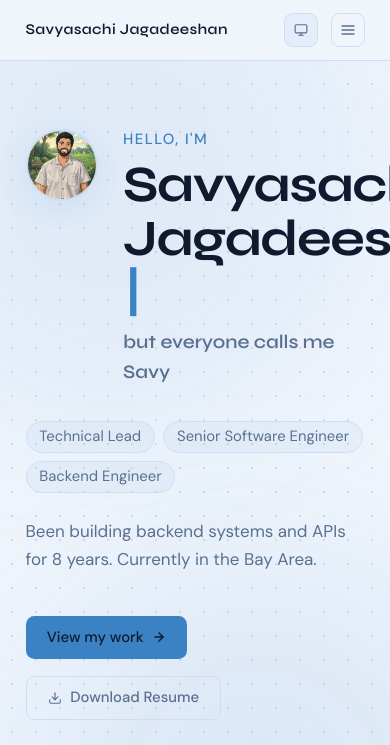
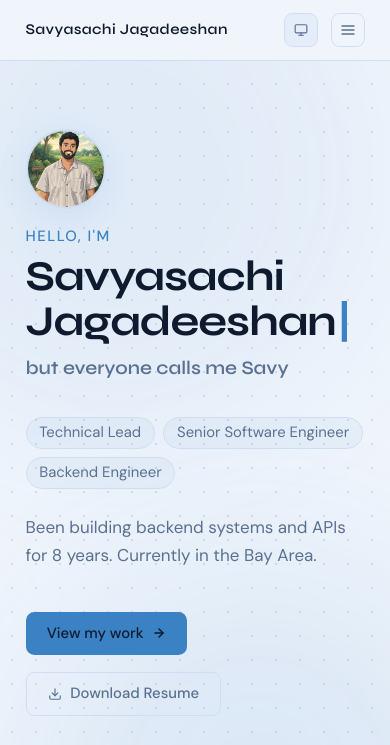
Before and after one commit to savyasachi16/savyasachi-portfolio, an Astro site: page / in a window 390 px wide. Shown: the top 745 px of the page. Built offline with nearby package versions, Linux system fonts and the light colour scheme; Astro itself is replaced by a stand-in of ours; some packages are replaced by stand-ins of ours; no server answers.

Commit message:
fix(hero): stack avatar above name on mobile, clamp name size to viewport

```diff
--- a/src/components/sections/Hero.astro
+++ b/src/components/sections/Hero.astro
@@ -8,7 +8,7 @@ const { name, bio, social, titles } = config;
   <div class="orb orb-b pointer-events-none absolute -bottom-32 -right-16 w-[400px] h-[400px] rounded-full"></div>
 
   <div class="relative z-10 max-w-6xl mx-auto px-6 py-16 w-full">
-    <div class="flex items-start gap-6 md:gap-8 mb-8">
+    <div class="flex flex-col sm:flex-row sm:items-start gap-4 sm:gap-6 md:gap-8 mb-8">
       <img
         src="/avatar.jpg"
         alt={`${name.first} ${name.last}`}
@@ -16,12 +16,12 @@ const { name, bio, social, titles } = config;
         height="96"
         class="hero-avatar shrink-0 rounded-full object-cover"
       />
-      <div class="min-w-0">
+      <div class="min-w-0 w-full">
         <p class="text-sm font-medium mb-2 tracking-widest uppercase" style="color: var(--color-accent);">
           Hello, I'm
         </p>
         <h1
-          class="text-5xl md:text-7xl font-bold tracking-tight leading-[1.05]"
+          class="text-[clamp(2.5rem,10vw,4.5rem)] md:text-7xl font-bold tracking-tight leading-[1.05]"
           style="font-family: 'Syne', sans-serif; color: var(--color-text);"
         >
           <span id="hero-name-text" data-first={name.first} data-last={name.last}>{name.first}<br />{name.last}</span><span id="hero-cursor" class="hero-cursor" aria-hidden="true">|</span>
@@ -87,7 +87,7 @@ const { name, bio, social, titles } = config;
     box-shadow: 0 8px 40px var(--color-accent-glow);
   }
   @media (max-width: 640px) {
-    .hero-avatar { width: 72px; height: 72px; }
+    .hero-avatar { width: 80px; height: 80px; }
   }
 
   .role-pill {
```
